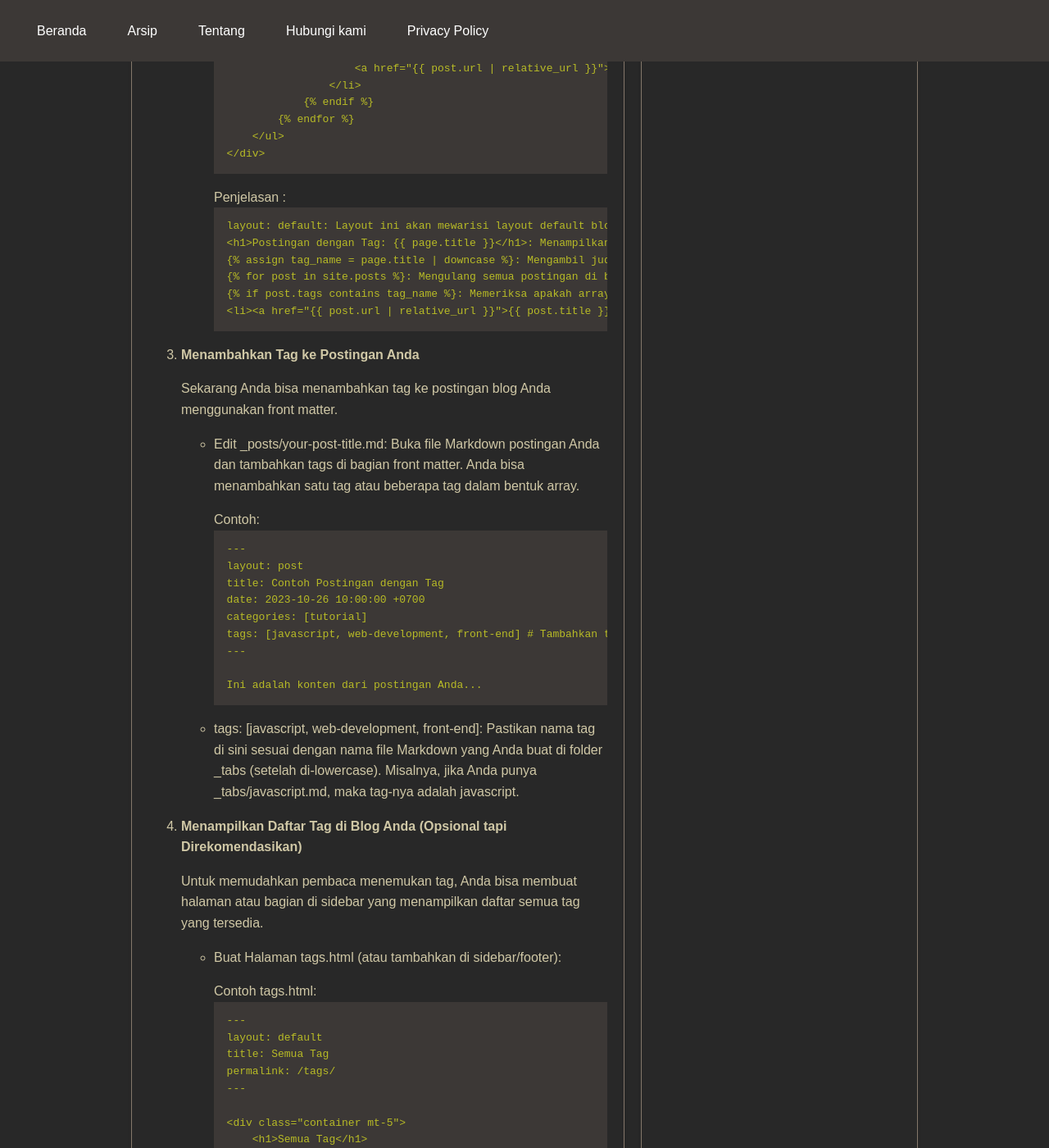
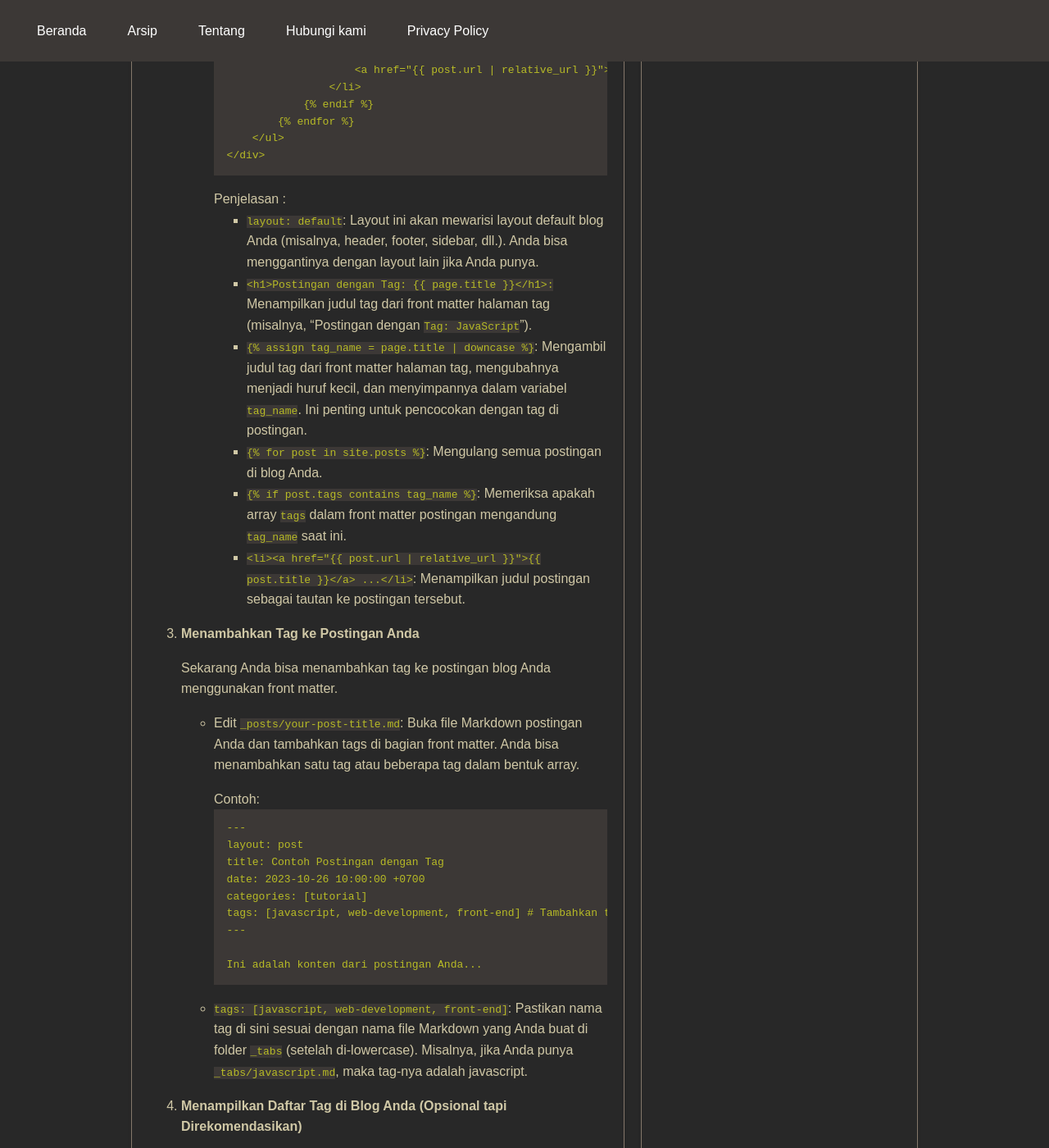
Before and after one commit to x-qmo/x-qmo.github.io, a Jekyll site: the page built from _posts/2025-05-27-memasang-tag-di-blog-jekyll.md, in a window 1280 px wide and 1400 px high, scrolled down 2238 px. Shown: the whole window at 82% size. Built offline with Jekyll 4.4.1, drawn with Linux system fonts in a browser that asks for light colours; comment, search, counter and statistics services are not loaded; some of the changed text lies outside the part shown.

Commit message:
Update 2025-05-27-memasang-tag-di-blog-jekyll.md

````diff
--- a/_posts/2025-05-27-memasang-tag-di-blog-jekyll.md
+++ b/_posts/2025-05-27-memasang-tag-di-blog-jekyll.md
@@ -15,7 +15,7 @@
 
     Langkah pertama adalah membuat struktur folder dan file yang diperlukan untuk tag Anda.
 
-    * Buat Folder _tabs (atau nama lain yang Anda suka): Di root direktori Jekyll Anda, buat folder baru bernama _tabs. Folder ini akan berisi halaman-halaman individual untuk setiap tag yang Anda miliki.
+    * Buat Folder `_tabs` (atau nama lain yang Anda suka): Di root direktori Jekyll Anda, buat folder baru bernama `_tabs`. Folder ini akan berisi halaman-halaman individual untuk setiap tag yang Anda miliki.
 
         {% raw %}
         ```
@@ -31,9 +31,9 @@
         ```
         {% endraw %}
 
-    * Buat File Markdown untuk Setiap Tag: Di dalam folder _tabs, buat file Markdown (.md) untuk setiap tag yang ingin Anda gunakan. Nama file harus sesuai dengan nama tag (misalnya, javascript.md, web-development.md).
+    * Buat File Markdown untuk Setiap Tag: Di dalam folder `_tabs`, buat file Markdown (.md) untuk setiap tag yang ingin Anda gunakan. Nama file harus sesuai dengan nama tag (misalnya, `javascript.md`, `web-development.md`).
 
-        Contoh _tabs/javascript.md:
+        Contoh `_tabs/javascript.md`:
 
         {% raw %}
         ```
@@ -45,17 +45,17 @@
         ```
         {% endraw %}
 
-    * layout: tag_page: Ini akan menunjuk ke layout khusus yang akan kita buat nanti untuk menampilkan postingan yang terkait dengan tag ini.
-    * title: JavaScript: Ini adalah nama tag yang akan ditampilkan di halaman.
-    * permalink: /tag/javascript/: Ini adalah URL permanen untuk halaman tag ini. Sesuaikan dengan struktur URL yang Anda inginkan.
+    * `layout: tag_page`: Ini akan menunjuk ke layout khusus yang akan kita buat nanti untuk menampilkan postingan yang terkait dengan tag ini.
+    * `title: JavaScript`: Ini adalah nama tag yang akan ditampilkan di halaman.
+    * `permalink: /tag/javascript/`: Ini adalah URL permanen untuk halaman tag ini. Sesuaikan dengan struktur URL yang Anda inginkan.
 
 2. **Buat Layout Khusus untuk Halaman Tag**
 
     Selanjutnya, Anda perlu membuat layout yang akan digunakan oleh semua halaman tag Anda.
 
-    * Buat File _layouts/tag_page.html: Di dalam folder _layouts, buat file baru bernama tag_page.html.
+    * Buat File `_layouts/tag_page.html`: Di dalam folder `_layouts`, buat file baru bernama `tag_page.html`.
 
-        Contoh _layouts/tag_page.html:
+        Contoh `_layouts/tag_page.html`:
 
         {% raw %}
         ```
@@ -82,22 +82,20 @@
 
         Penjelasan :
 
-        {% raw %}
-        ```
-        layout: default: Layout ini akan mewarisi layout default blog Anda (misalnya, header, footer, sidebar, dll.). Anda bisa menggantinya dengan layout lain jika Anda punya.
-        <h1>Postingan dengan Tag: {{ page.title }}</h1>: Menampilkan judul tag dari front matter halaman tag (misalnya, "Postingan dengan Tag: JavaScript").
-        {% assign tag_name = page.title | downcase %}: Mengambil judul tag dari front matter halaman tag, mengubahnya menjadi huruf kecil, dan menyimpannya dalam variabel tag_name. Ini penting untuk pencocokan dengan tag di postingan.
-        {% for post in site.posts %}: Mengulang semua postingan di blog Anda.
-        {% if post.tags contains tag_name %}: Memeriksa apakah array tags dalam front matter postingan mengandung tag_name saat ini.
-        <li><a href="{{ post.url | relative_url }}">{{ post.title }}</a> ...</li>: Menampilkan judul postingan sebagai tautan ke postingan tersebut.
-        ```
-        {% endraw %}
+
+        * `layout: default`: Layout ini akan mewarisi layout default blog Anda (misalnya, header, footer, sidebar, dll.). Anda bisa menggantinya dengan layout lain jika Anda punya.
+        * {% raw %}`<h1>Postingan dengan Tag: {{ page.title }}</h1>:`{% endraw %} Menampilkan judul tag dari front matter halaman tag (misalnya, "Postingan dengan `Tag: JavaScript`").
+        * {% raw %}`{% assign tag_name = page.title | downcase %}`{% endraw %}: Mengambil judul tag dari front matter halaman tag, mengubahnya menjadi huruf kecil, dan menyimpannya dalam variabel `tag_name`. Ini penting untuk pencocokan dengan tag di postingan.
+        * {% raw %}`{% for post in site.posts %}`{% endraw %}: Mengulang semua postingan di blog Anda.
+        * {% raw %}`{% if post.tags contains tag_name %}`{% endraw %}: Memeriksa apakah array `tags` dalam front matter postingan mengandung `tag_name` saat ini.
+        * {% raw %}`<li><a href="{{ post.url | relative_url }}">{{ post.title }}</a> ...</li>`{% endraw %}: Menampilkan judul postingan sebagai tautan ke postingan tersebut.
+
 
 3. **Menambahkan Tag ke Postingan Anda**
 
     Sekarang Anda bisa menambahkan tag ke postingan blog Anda menggunakan front matter.
 
-    * Edit _posts/your-post-title.md: Buka file Markdown postingan Anda dan tambahkan tags di bagian front matter. Anda bisa menambahkan satu tag atau beberapa tag dalam bentuk array.
+    * Edit `_posts/your-post-title.md`: Buka file Markdown postingan Anda dan tambahkan tags di bagian front matter. Anda bisa menambahkan satu tag atau beberapa tag dalam bentuk array.
 
         Contoh:
 
@@ -115,15 +113,15 @@
         ```
         {% endraw %}
 
-    * tags: [javascript, web-development, front-end]: Pastikan nama tag di sini sesuai dengan nama file Markdown yang Anda buat di folder _tabs (setelah di-lowercase). Misalnya, jika Anda punya _tabs/javascript.md, maka tag-nya adalah javascript.
+    * `tags: [javascript, web-development, front-end]`: Pastikan nama tag di sini sesuai dengan nama file Markdown yang Anda buat di folder `_tabs` (setelah di-lowercase). Misalnya, jika Anda punya `_tabs/javascript.md`, maka tag-nya adalah javascript.
 
 4. **Menampilkan Daftar Tag di Blog Anda (Opsional tapi Direkomendasikan)**
 
     Untuk memudahkan pembaca menemukan tag, Anda bisa membuat halaman atau bagian di sidebar yang menampilkan daftar semua tag yang tersedia.
 
-    * Buat Halaman tags.html (atau tambahkan di sidebar/footer):
+    * Buat Halaman `tags.html` (atau tambahkan di sidebar/footer):
 
-        Contoh tags.html:
+        Contoh `tags.html`:
 
         {% raw %}
         ```
@@ -150,20 +148,18 @@
 
         Penjelasan :
 
-        {% raw %}
-        ```
-        {% assign all_tags = site.tags | sort %}: Jekyll secara otomatis mengumpulkan semua tag dari postingan Anda dalam variabel site.tags. sort akan mengurutkan tag secara alfabetis.
-        {% for tag in all_tags %}: Mengulang setiap tag. tag[0] adalah nama tag dan tag[1] adalah array postingan yang terkait dengan tag tersebut.
-        {% if tag[1].size > 0 %}: Memastikan hanya tag yang memiliki setidaknya satu postingan yang ditampilkan.
-        <a href="/tag/{{ tag[0] | slugify }}/">{{ tag[0] }}</a>: Membuat tautan ke halaman tag yang sesuai. slugify mengubah nama tag menjadi format URL yang aman (misalnya, "Web Development" menjadi "web-development"). Pastikan permalink di _tabs/*.md Anda juga menggunakan format slugify ini.
-        ```
-        {% endraw %}
+
+        * {% raw %}`{% assign all_tags = site.tags | sort %}`{% endraw %}: Jekyll secara otomatis mengumpulkan semua tag dari postingan Anda dalam variabel `site.tags`. sort akan mengurutkan tag secara alfabetis.
+        * {% raw %}`{% for tag in all_tags %}`{% endraw %}: Mengulang setiap `tag`. `tag[0]` adalah nama tag dan `tag[1]` adalah array postingan yang terkait dengan tag tersebut.
+        * {% raw %}`{% if tag[1].size > 0 %}`{% endraw %}: Memastikan hanya tag yang memiliki setidaknya satu postingan yang ditampilkan.
+        * {% raw %}`<a href="/tag/{{ tag[0] | slugify }}/">{{ tag[0] }}</a>`{% endraw %}: Membuat tautan ke halaman tag yang sesuai. `slugify` mengubah nama tag menjadi format URL yang aman (misalnya, "Web Development" menjadi "web-development"). Pastikan permalink di `_tabs/*.md` Anda juga menggunakan format `slugify` ini.
+
 
 5. **Menguji dan Deploy**
 
     Setelah Anda menyelesaikan langkah-langkah di atas:
 
-    1. **Jalankan Jekyll:** Buka terminal di root direktori blog Anda dan jalankan bundle exec jekyll serve untuk melihat perubahan secara lokal.
+    1. **Jalankan Jekyll:** Buka terminal di root direktori blog Anda dan jalankan `bundle exec jekyll serve` untuk melihat perubahan secara lokal.
     2. **Periksa Tautan Tag:** Pastikan semua tautan tag berfungsi dengan benar dan mengarahkan ke halaman tag yang sesuai.
     3. **Deploy:** Setelah puas dengan hasilnya, deploy blog Jekyll Anda ke platform hosting pilihan Anda (GitHub Pages, Netlify, dll.).
 
````
